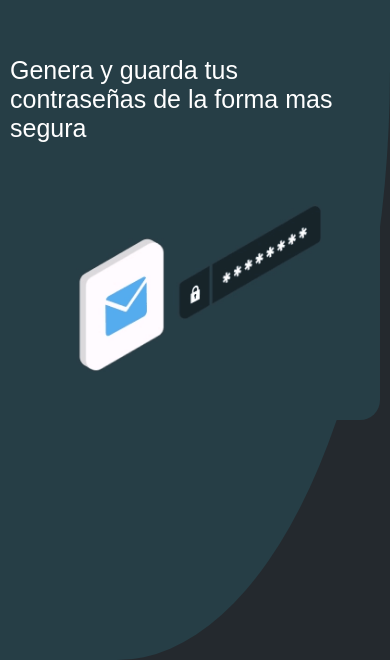
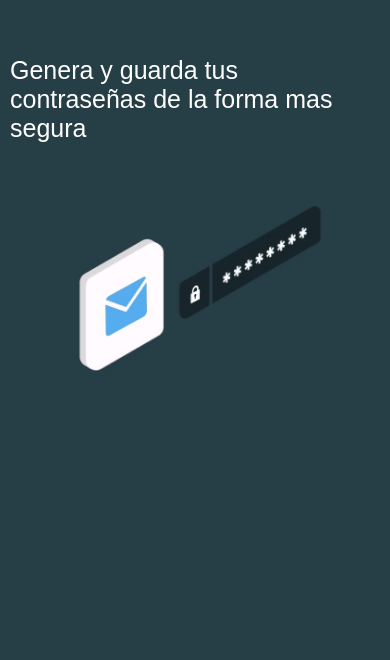
Before and after one commit to Dcode463/Mydata, a plain HTML site: page index.html in a window 390 px wide. Shown: the part 184-844 px from the top of the page. Drawn offline with Linux system fonts and the light colour scheme.

Commit message:
Border Radius 0 en sections en modo responsivo

```diff
--- a/scripts/estilo.css
+++ b/scripts/estilo.css
@@ -128,4 +128,7 @@ border-radius: 70% 0px 0px 0px;
         width: 100%;
         text-align: left;
     }
+section {
+    border-radius: 0!important;
 }
+}
```
